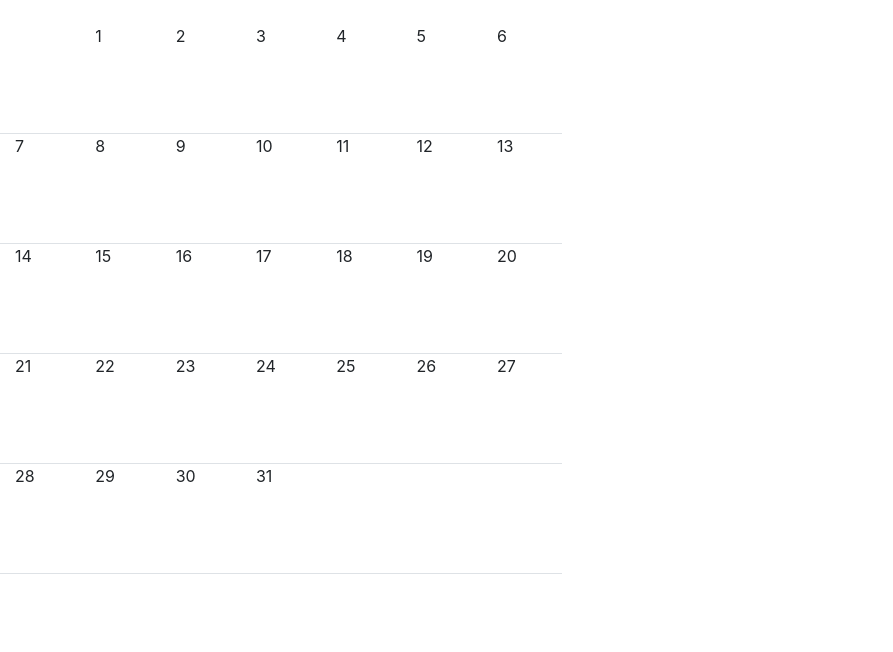
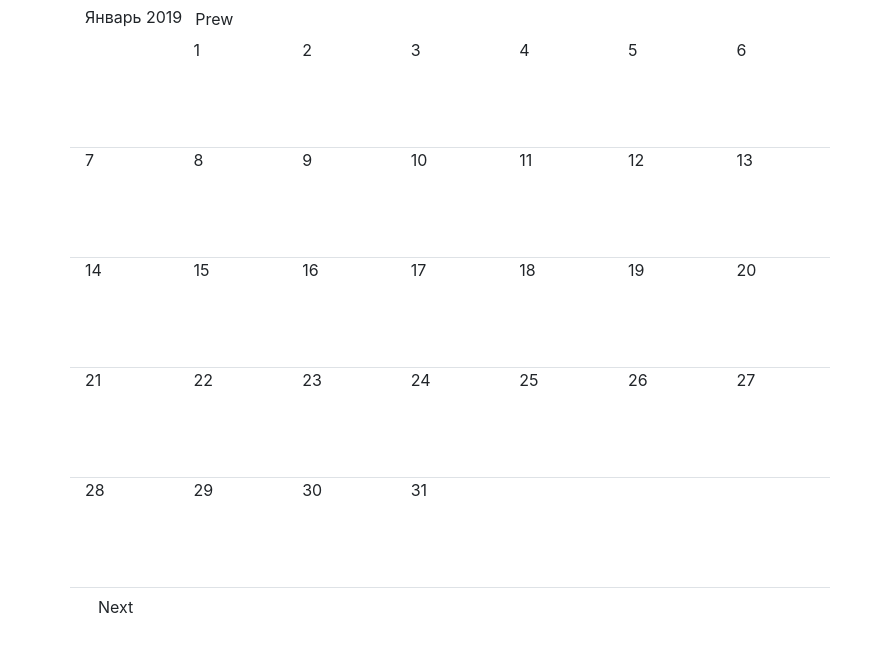
Before and after one commit to Igorek12312/calendar, a React app: page / in a window 1280 px wide. Shown: the whole page, without its empty margins (0-893 px from the left). Built offline with nearby package versions, Linux system fonts and the light colour scheme.

Commit message:
Add months navigation

```diff
--- a/public/index.html
+++ b/public/index.html
@@ -2,6 +2,7 @@
 <html lang="en">
   <head>
     <meta charset="utf-8">
+    <meta name="viewport" content="width=device-width, initial-scale=1, shrink-to-fit=no">
     <link rel="stylesheet" href="https://stackpath.bootstrapcdn.com/bootstrap/4.2.1/css/bootstrap.min.css">
     <title>Planer App</title>
   </head>
--- a/src/components/app/app.js
+++ b/src/components/app/app.js
@@ -8,21 +8,16 @@ import './app.css'
 export default class App extends Component {
   render() {
     return (
-      <span className="container">
+      <div className="container">
         <div className="row justify-content-between">
 
-          <div className="col-12 col-lg-8">
-            <Calendar />
-          </div>
-
+          <Calendar />
 
 
         </div>
-      </span>
+      </div>
       );
 
   };
 };
-// <div className="col-12 col-lg-3">
-//   <TodoDailyList />
-// </div>
+// <TodoDailyList />
--- a/src/components/calendar/calendar.js
+++ b/src/components/calendar/calendar.js
@@ -5,15 +5,17 @@ import './calendar.css';
 
 export default class Calendar extends Component {
 
+  state = {
+    currentDate: new Date()
+  };
+
+
   getWeeks = (date) => {
     const lastDay = new Date(date.getFullYear(), date.getMonth() + 1, 0);
     const daysCount = lastDay.getDate();
     let weeks = {};
-
     let weeksCount = 1;
     let weekDays = [];
-    const startMonth = new Date(date.getFullYear(), date.getMonth(), 1).getDay()
-    const endMonth = new Date(date.getFullYear(), date.getMonth(), lastDay).getDay()
 
     for (var i = 1; i <= daysCount; i++) {
       weekDays.push(i);
@@ -29,10 +31,29 @@ export default class Calendar extends Component {
     return weeks;
   };
 
+
+  prewMonth = (curDate) => {
+    const newDate = new Date(curDate.getFullYear(), curDate.getMonth()-1);
+    this.setState({
+      currentDate: newDate
+    });
+  };
+
+
+  nextMonth = (curDate) => {
+    const newDate = new Date(curDate.getFullYear(), curDate.getMonth()+1);
+    this.setState({
+      currentDate: newDate
+    });
+  };
+
+
   render() {
 
-    const currentDate = new Date();
-    // const currentMonth = currentDate.getMonth();
+    const { currentDate } = this.state;
+
+    const monthNames = ["Январь", "Февраль", "Март", "Апрель", "Май", "Июнь",
+    "Июль", "Август", "Сентябрь", "Октябрь", "Ноябрь", "Декабрь"];
 
     const weeks = this.getWeeks(currentDate);
 
@@ -48,9 +69,19 @@ export default class Calendar extends Component {
       );
     });
 
+
     return (
       <div className="col-12 col-lg-8">
-        {items}
+        { monthNames[currentDate.getMonth()] } { currentDate.getFullYear() }
+          <button className="btn"
+            onClick={() => this.prewMonth(currentDate)}>
+              Prew
+          </button>
+          {items}
+          <button className="btn"
+            onClick={() => this.nextMonth(currentDate)}>
+              Next
+          </button>
       </div>
     );
   };
--- a/src/components/week-row/week-row.js
+++ b/src/components/week-row/week-row.js
@@ -21,7 +21,6 @@ export default class WeekRow extends Component {
     let endEmptyDays = null
     if (this.props.isLastWeek) {
       const addDays = 7 - this.props.currentWeek.length;
-      console.log(addDays)
       endEmptyDays = Array(addDays).fill().map(() => {
         return (
           <div className="col border-bottom cal_day">
```
